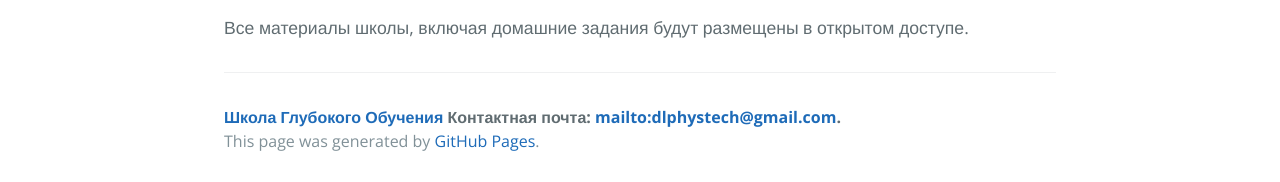
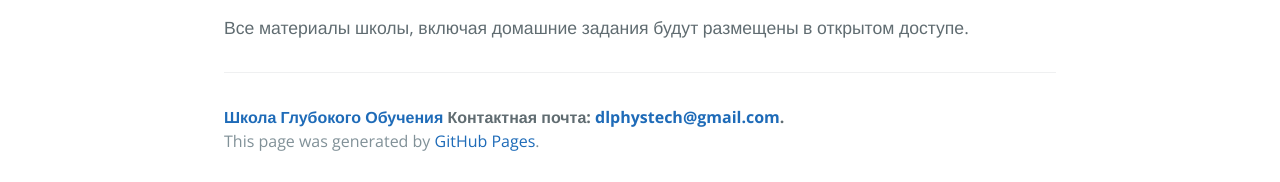
Before and after one commit to deeppavlov/dlschl, a Jekyll site: the page built from docs/index.md, in a window 1280 px wide. Shown: the part 1261-1443 px from the top of the page. Built offline with Jekyll 4.4.1, drawn with Linux system fonts in a browser that asks for light colours; our own code applies the rules of GitHub Pages for plain Markdown files.

Commit message:
И ещё раз

```diff
--- a/docs/_config.yml
+++ b/docs/_config.yml
@@ -2,5 +2,5 @@
 title:        Школа Глубокого Обучения
 tagline:      МФТИ - 28 Октября
 author:
-  name:       "Школа Глубокого Обучения"
+  name:       "dlphystech@gmail.com"
   url:        mailto:dlphystech@gmail.com
--- a/docs/_includes/page-footer.html
+++ b/docs/_includes/page-footer.html
@@ -1,4 +1,4 @@
 <footer class="site-footer">
-  <span class="site-footer-owner"><a href="{{ site.url }}">{{ site.title }}</a> Контактная почта: <a href="{{ site.author.url }}">{{ site.author.url }}</a>.</span>
+  <span class="site-footer-owner"><a href="{{ site.url }}">{{ site.title }}</a> Контактная почта: <a href="{{ site.author.url }}">{{ site.author.name }}</a>.</span>
   <span class="site-footer-credits">This page was generated by <a href="https://pages.github.com">GitHub Pages</a>.</span>
 </footer>
```
